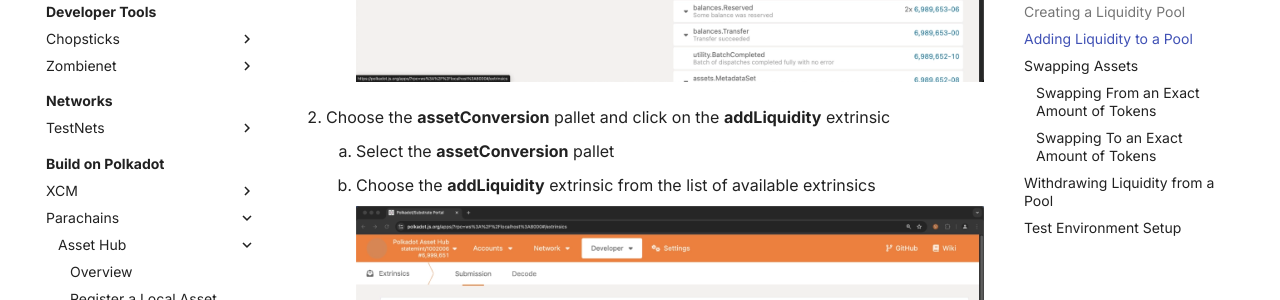
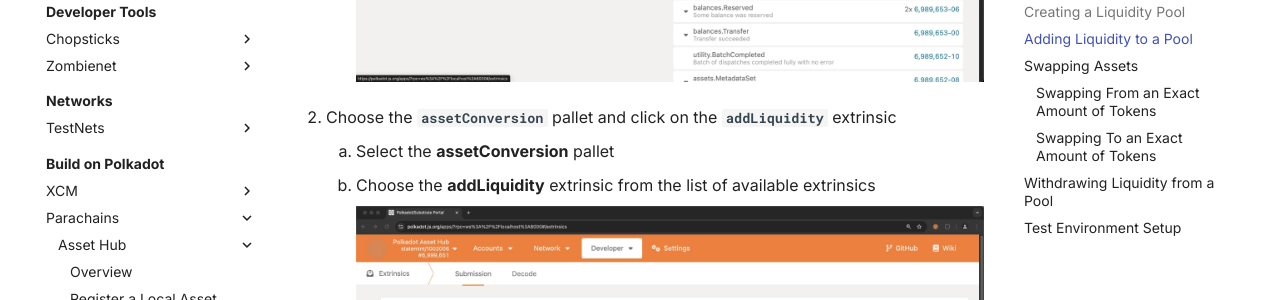
Before and after one commit to papermoonio/polkadot-ecosystem-docs-draft, an MkDocs documentation site: the page built from docs/build-on-polkadot/parachains/asset-hub/asset-conversion.md, in a window 1280 px wide and 900 px high, scrolled down 5410 px. Shown: the part 150-450 px from the top of the window. Built offline with MkDocs 1.6.1 and Material for MkDocs 9.7.7, drawn with Linux system fonts in a browser that asks for light colours.

```diff
--- a/docs/build-on-polkadot/parachains/asset-hub/asset-conversion.md
+++ b/docs/build-on-polkadot/parachains/asset-hub/asset-conversion.md
@@ -103,7 +103,7 @@ To add liquidity to a pool, follow these steps:
 
         ![Extrinsics Section](/polkadot-ecosystem-docs-draft/images/build-on-polkadot/parachains/asset-hub/asset-conversion/asset-conversion-1.webp)
 
-2. Choose the **assetConversion** pallet and click on the **addLiquidity** extrinsic
+2. Choose the **`assetConversion`** pallet and click on the **`addLiquidity`** extrinsic
       1. Select the **assetConversion** pallet
       2. Choose the **addLiquidity** extrinsic from the list of available extrinsics
 
```
